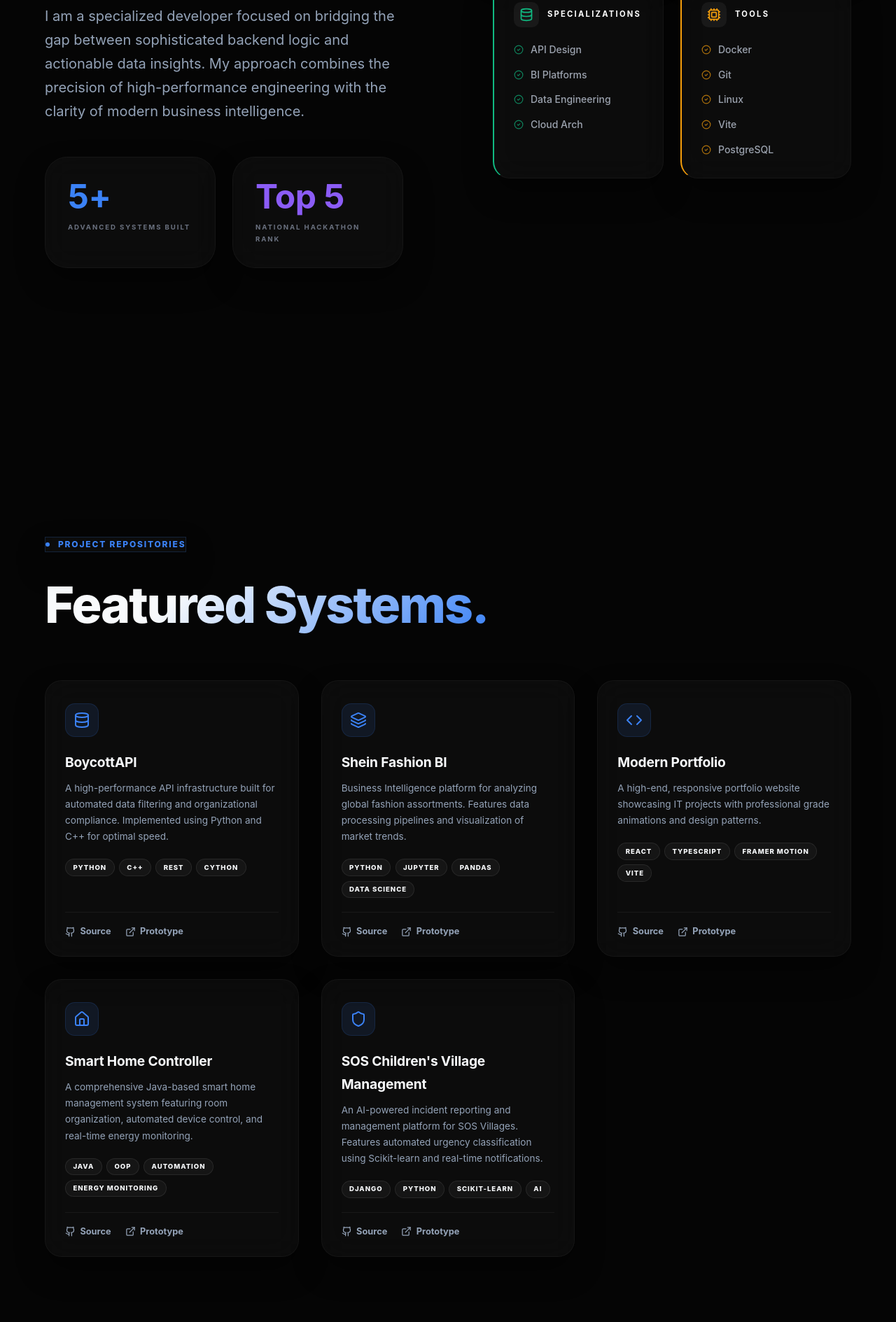
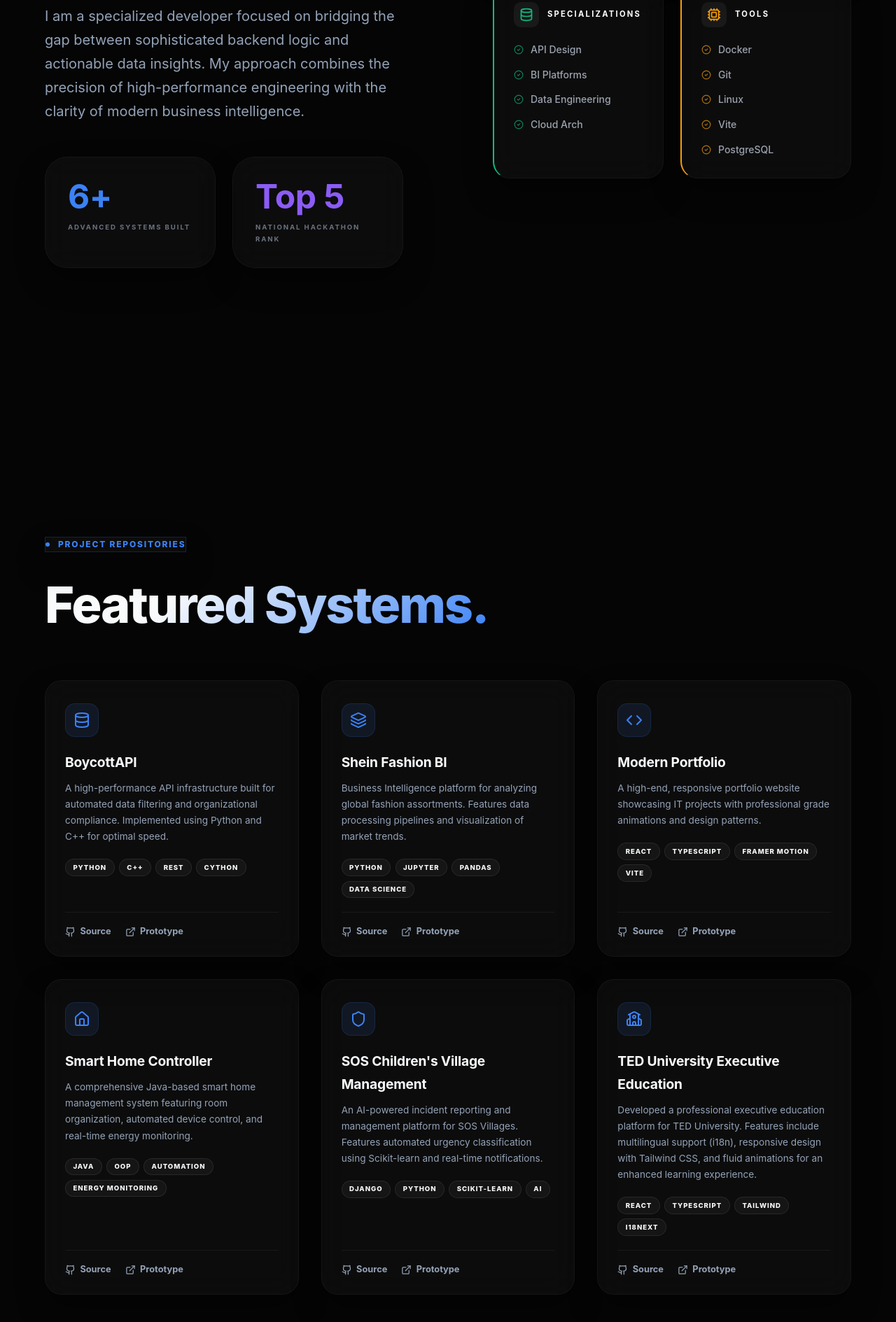
Before and after one commit to AzizFekih-exe/portfolio_projects, a React (Vite) app in the folder portfolio/: page / in a window 1280 px wide. Shown: the part 1975-3864 px from the top of the page at 70% size. Built offline with nearby package versions, Linux system fonts and the light colour scheme.

Commit message:
feat: add About section with skill categories and animated counters, and Projects section displaying portfolio items.

```diff
--- a/portfolio/src/components/About.tsx
+++ b/portfolio/src/components/About.tsx
@@ -73,7 +73,7 @@ const About = () => {
           <div className="grid grid-cols-2 gap-6 mt-12">
             <motion.div whileHover={{ y: -5 }} style={{ borderRadius: '2rem' }}>
               <div className="bg-glass futuristic-card glass-border-subtle" style={{ padding: '2rem', borderRadius: '2rem', height: '100%' }}>
-                <Counter value={5} suffix="+" color="var(--accent-primary)" />
+                <Counter value={6} suffix="+" color="var(--accent-primary)" />
                 <p style={{ fontSize: '0.6rem', fontWeight: 700, textTransform: 'uppercase', letterSpacing: '0.2em', color: '#6b7280' }}>Advanced Systems Built</p>
               </div>
             </motion.div>
--- a/portfolio/src/components/Projects.tsx
+++ b/portfolio/src/components/Projects.tsx
@@ -1,5 +1,5 @@
 import { motion } from 'framer-motion';
-import { ExternalLink, Github, Code, Database, Layers, Home, Shield } from 'lucide-react';
+import { ExternalLink, Github, Code, Database, Layers, Home, Shield, School } from 'lucide-react';
 
 const projects = [
   {
@@ -36,6 +36,13 @@ const projects = [
     tech: ['Django', 'Python', 'Scikit-learn', 'AI'],
     github: 'https://github.com/Molka5/SOS-village-Hackathon',
     icon: <Shield size={24} />
+  },
+  {
+    title: "TED University Executive Education",
+    description: "Developed a professional executive education platform for TED University. Features include multilingual support (i18n), responsive design with Tailwind CSS, and fluid animations for an enhanced learning experience.",
+    tech: ['React', 'TypeScript', 'Tailwind', 'i18next'],
+    github: 'https://github.com/AzizFekih-exe/Ted-University-Executive-Education',
+    icon: <School size={24} />
   }
 ];
 
```
